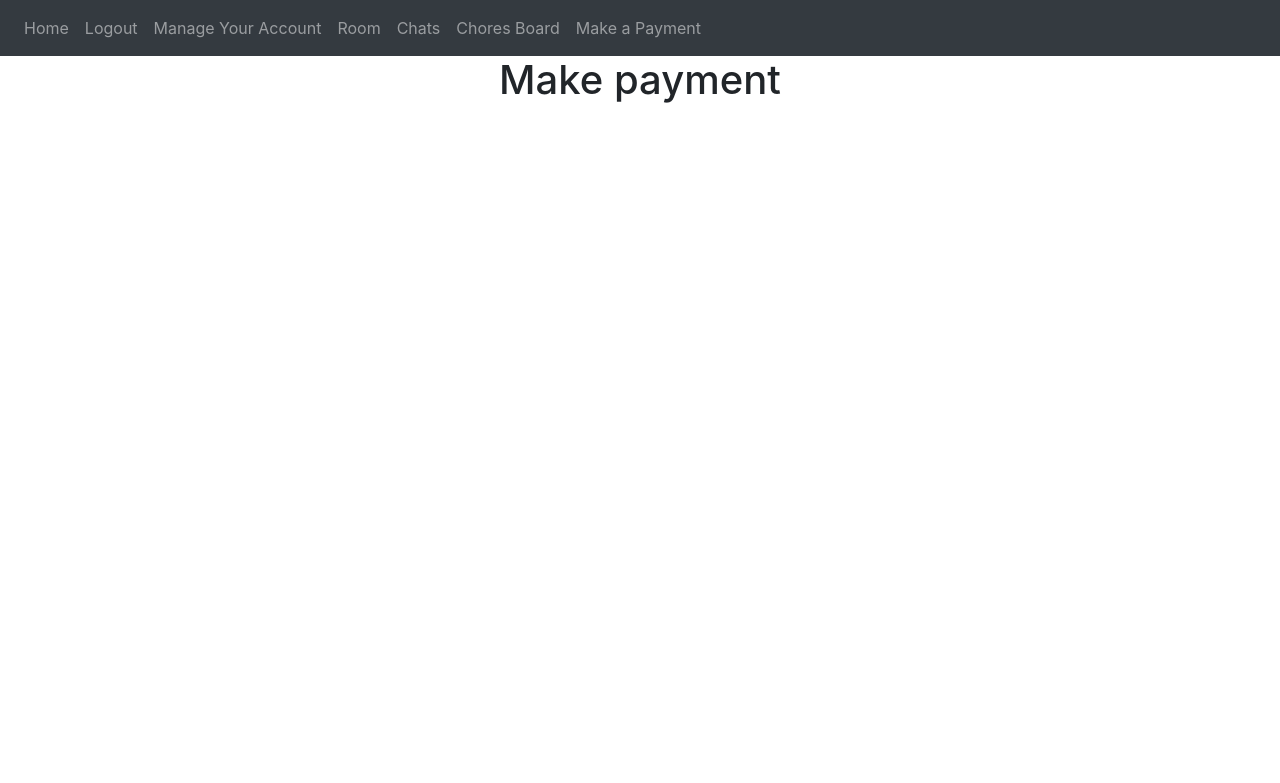
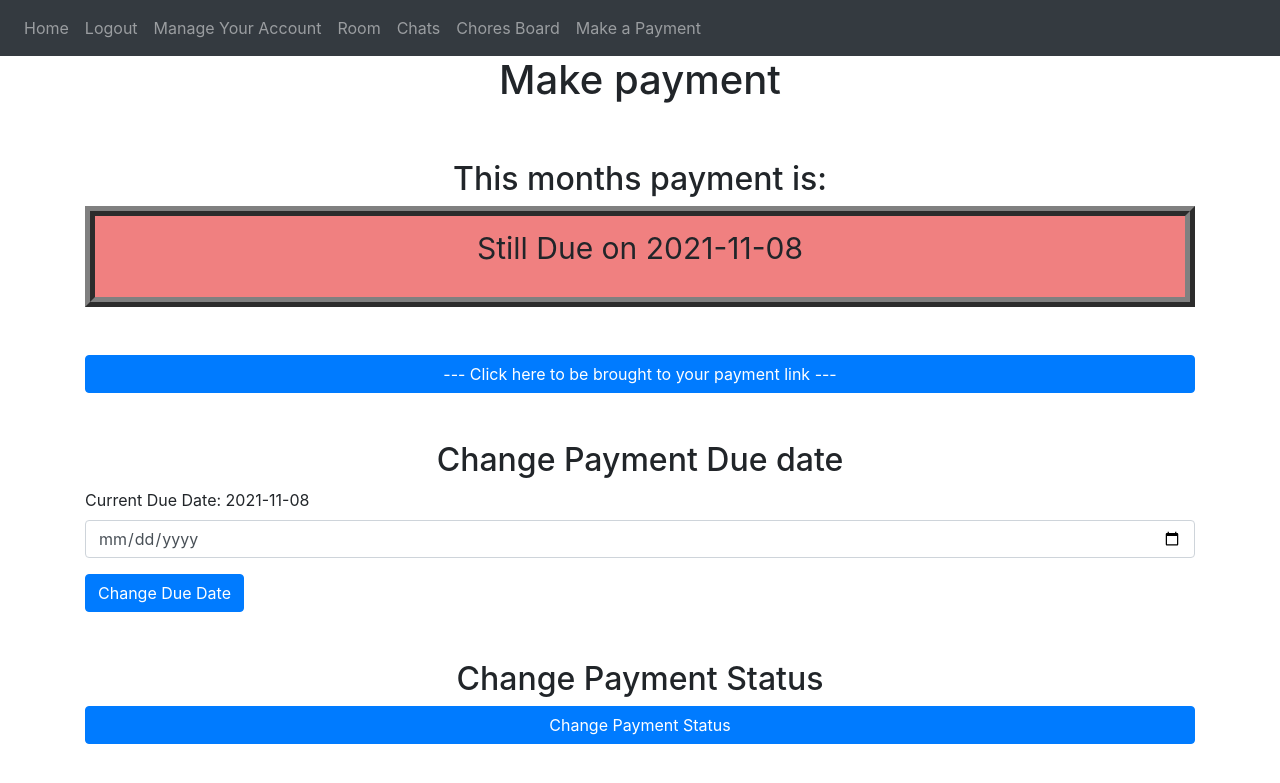
Before and after one commit to Nathanlenk/GroupGeniusPrime, a Flask app: page /make-payment in a window 1280 px wide. Shown: the top 783 px of the page. Run offline with Flask 2, Linux system fonts and the light colour scheme; the visitor is signed in with stand-in values (Sample User, id 1); data comes from the database, SQL or seed files in the repository; some libraries are stand-ins or nearby versions.

Commit message:
cleaned up payment and merged with room

```diff
--- a/website/auth.py
+++ b/website/auth.py
@@ -3,6 +3,7 @@ from .models import User, Room, Chore
 from werkzeug.security import generate_password_hash, check_password_hash
 from . import db
 from flask_login import login_user, login_required, logout_user, current_user
+from datetime import date
 
 auth = Blueprint('auth', __name__)
 
@@ -109,7 +110,6 @@ def manage_account():
     return render_template("manage_account.html", user=current_user)
 
 
-
 @auth.route('/chats')
 @login_required
 def chats():
@@ -122,7 +122,30 @@ def chores_board():
     return render_template("chore_board.html", user=current_user)
 
 
-@auth.route('/make-payment')
+@auth.route('/make-payment', methods=['GET', 'POST'])
 @login_required
 def make_payment():
+    if request.method == 'POST':
+        if request.form.get('date'):
+            newdate = request.form.get('date')
+            year = int(newdate[:4])
+            month = int(newdate[5:7])
+            day = int(newdate[8:10])
+            current_user.paymentDate = date(year, month, day)
+            db.session.commit()
+        if request.form.get('finish'):
+            current_user.payment = True
+            db.session.commit()
+        if request.form.get('change'):
+            if current_user.payment:
+                current_user.payment = False
+            else:
+                current_user.payment = True
+            db.session.commit()
+       # if request.form.get('due'):
+            #current_user.payment = False
+            #db.session.commit()
+        #if request.form.get('complete'):
+            #current_user.payment = True
+            #db.session.commit()
     return render_template("make_payment.html", user=current_user)
--- a/website/room.py
+++ b/website/room.py
@@ -73,13 +73,10 @@ def room_joining():
             db.session.commit()
             return redirect(url_for('room.room_dashboard'))
         else:
-            flash('Please re-check your invitation code')
+            flash('Please re-check your invitation code', category='error')
     else:
         flash('There is no room with that name', category='error')
         return render_template("room_joining.html", user=current_user)
-
-
-
     return render_template("room.html", user=current_user, room=roomSearch)
 
 @room.route('/room-management', methods=['GET', 'POST'])
--- a/website/templates/make_payment.html
+++ b/website/templates/make_payment.html
@@ -1,6 +1,116 @@
 {% extends "base.html" %}{% block title %}Makepayment{% endblock %}
 
 {% block content %}
+<head>
+  <style>
+    .myDiv{
+      border: 10px ridge grey;
+      background-color: white;
+      text-align: center;
+      padding: 10px;
+    }
+    .complete{
+      border: 10px ridge grey;
+      background-color: lightgreen;
+      text-align: center;
+      padding: 10px;
+    }
+    .incomplete{
+      border: 10px ridge grey;
+      background-color: lightcoral;
+      text-align: center;
+      padding: 10px;
+    }
+    p {
+      font-size: 30px;
+    }
+  </style>
+</head>
+
 <h1 align = "center">Make payment</h1>
 
+<br>
+<br>
+
+<body>
+  <h2 align="center"> This months payment is:</h2>
+
+  {% if user.payment == True %}
+  <div class = "complete">
+    <p> Complete! </p>
+  </div>
+
+  {% elif user.payment == False %}
+
+  <div class = "incomplete">
+    <p> Still Due on {{user.paymentDate}}</p>
+  </div>
+
+  {% endif %}
+</body>
+
+
+<br>
+<br>
+
+<form action = "{{user.paymentLink}}" target = "_blank">
+<button type="submit" class="btn btn-primary btn-block" data-toggle="modal" data-target="#exampleModalCenter">
+  --- Click here to be brought to your payment link ---
+</button>
+</form>
+<br>
+<br>
+
+<h2 align="center"> Change Payment Due date</h2>
+<form method = "POST">
+    <div class = "form-group">
+        <label for="date">Current Due Date: {{user.paymentDate}}</label>
+        <input
+        type="date"
+        class ="form-control"
+        id="date"
+        name="date"/>
+    </div>
+    <button type="submit" class="btn btn-primary">Change Due Date</button>
+</form>
+
+<br>
+<br>
+
+<h2 align="center"> Change Payment Status</h2>
+<form method = "POST">
+  <button name="change" type="submit" class="btn btn-primary btn-block" value ="change">Change Payment Status </button>
+</form>
+
+<div class="modal fade" id="exampleModalCenter" tabindex="-1" role="dialog" aria-labelledby="exampleModalCenterTitle" aria-hidden="true">
+  <div class="modal-dialog modal-dialog-centered" role="document">
+    <div class="modal-content">
+      <div class="modal-header">
+        <h5 class="modal-title" id="exampleModalLongTitle">Payment Link Clicked</h5>
+        <button type="button" class="close" data-dismiss="modal" aria-label="Close">
+          <span aria-hidden="true">&times;</span>
+        </button>
+      </div>
+      <div class="modal-body">
+        The payment link has been clicked.
+        <br>
+        Was the payment for this month completed?
+      </div>
+      <div class="modal-footer">
+        <form method = "POST">
+          <div class="form-check form-check-inline">
+            <input class="form-check-input" type="radio" name="finish" id="finish" value="finish">
+            <label class="form-check-label" for="finish">Yes</label>
+          </div>
+          <div class="form-check form-check-inline">
+            <input class="form-check-input" type="radio" name="notFinish" id="notFinish" value="notFinish">
+            <label class="form-check-label" for="notFinish">No</label>
+          </div>
+          <button type="submit" class="btn btn-primary">Submit</button>
+        </form>
+      </div>
+    </div>
+  </div>
+</div>
+
 {% endblock %}
--- a/website/views.py
+++ b/website/views.py
@@ -1,7 +1,9 @@
 from flask import Blueprint, render_template
 
 from flask_login import login_required, current_user
+
 views = Blueprint('views', __name__)
+
 
 @views.route('/')
 @login_required
@@ -14,11 +16,13 @@ def home():
 def room_creation():
     return render_template("room_creation.html", user=current_user)
 
+
 @views.route('/room-joining')
 @login_required
 def room_joining():
     return render_template("room_joining.html", user=current_user)
 
+
 @views.route('/room-management')
 @login_required
 def room_management():
```
Also changed, not shown: website/models.py (+19 -12 lines), website/templates/manage_account.html (+14 -4 lines), website/templates/sign-up.html (+9 -0 lines).
